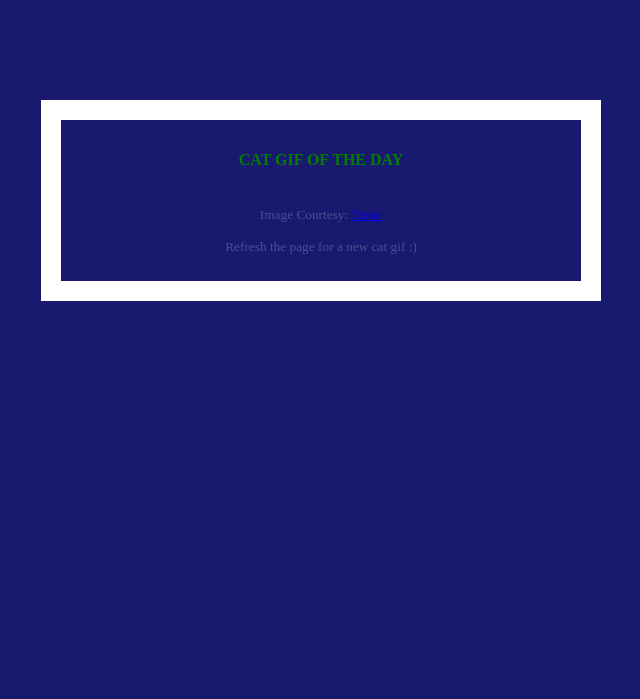
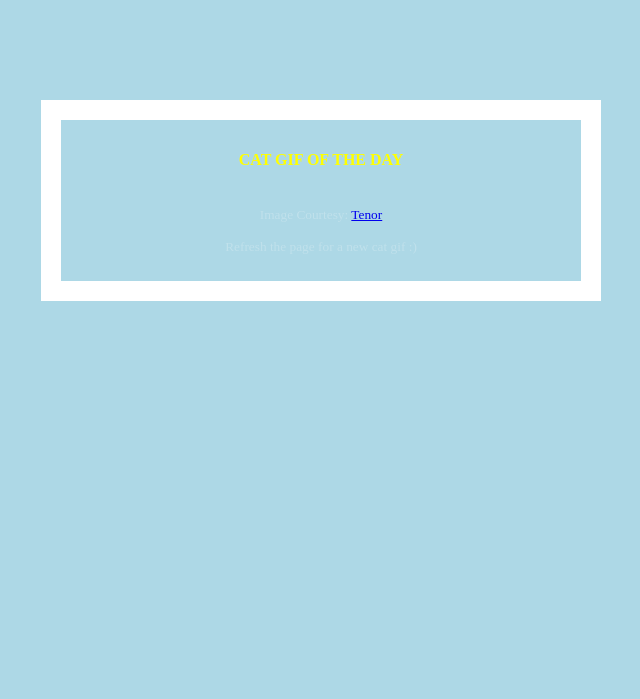
Before and after one commit to rkomali18/web-app, a Flask app: template templates/index.html in a window 1280 px wide. Shown: the top 699 px of the page, without its empty margins (319-959 px from the left). Run offline with Flask 2, Linux system fonts and the light colour scheme; the template is opened without the code that fills it, so the values that code supplies are empty.

Commit message:
Update index.html

```diff
--- a/templates/index.html
+++ b/templates/index.html
@@ -2,7 +2,7 @@
   <head>
     <style type="text/css">
       body {
-        background: midnightblue;
+        background: lightblue;
         color: rgba(255, 255, 255, 0.233);
       }
       div.container {
@@ -14,7 +14,7 @@
       }
       h4 {
         text-transform: uppercase;
-        color: Green;
+        color: yellow;
       }
     </style>
   </head>
```
